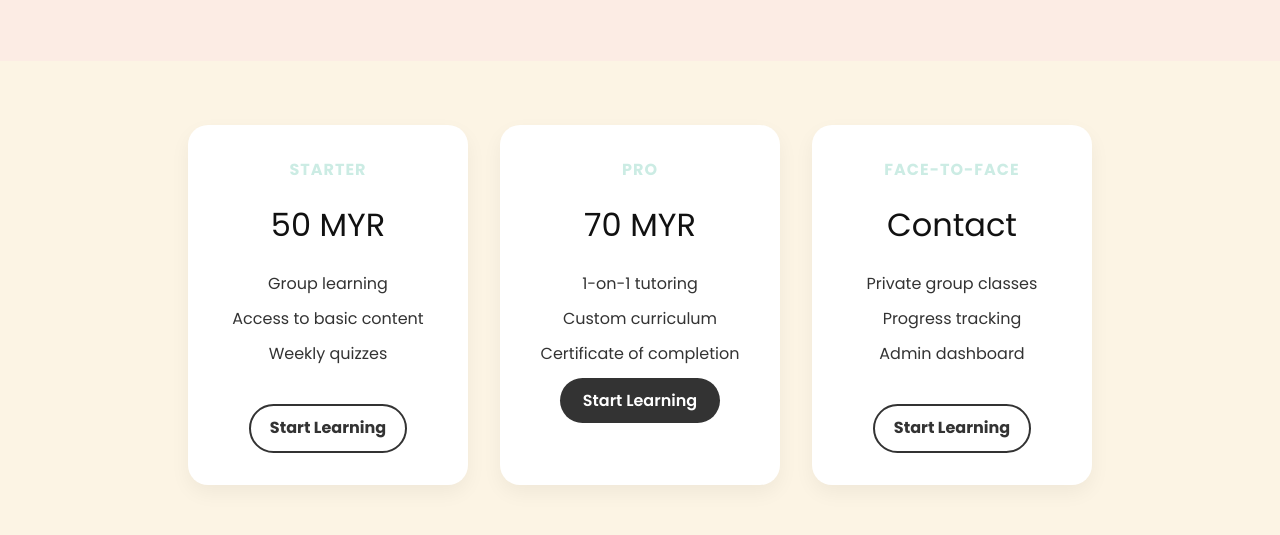
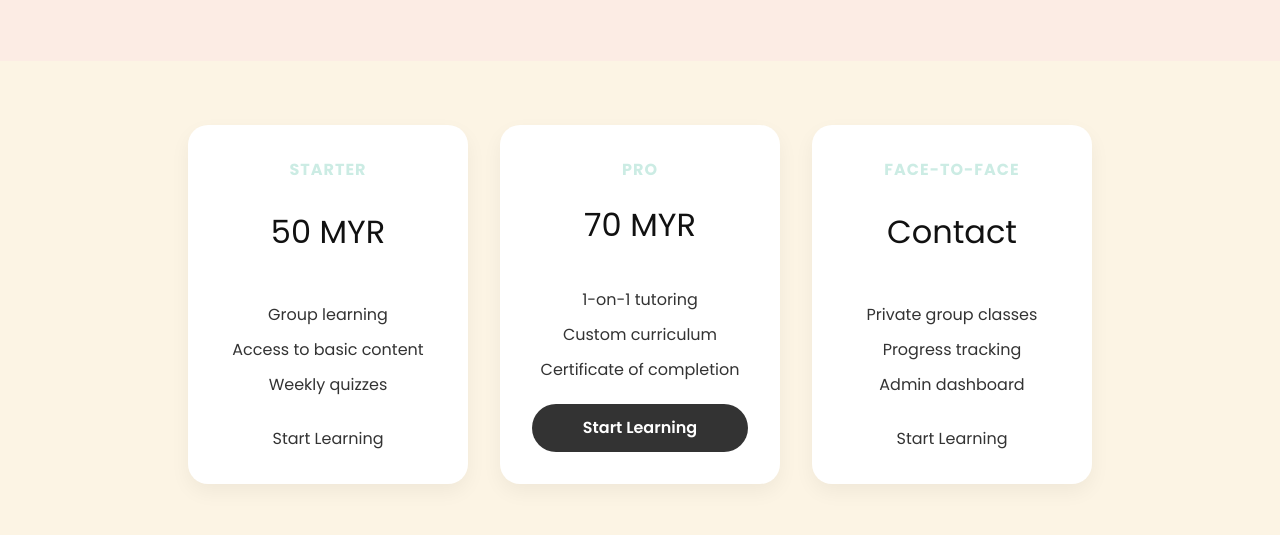
Before and after one commit to abdoulilo/Adeltuition, a plain HTML site: page index.html in a window 1280 px wide. Shown: the part 1174-1709 px from the top of the page. Drawn offline with Linux system fonts and the light colour scheme.

Commit message:
Update style.css

```diff
--- a/style.css
+++ b/style.css
@@ -254,6 +254,9 @@ a {
   width: 280px;
   text-align: center;
   transition: transform 0.3s;
+  display: flex;
+  flex-direction: column;
+  justify-content: space-between;
 }
 
 .card:hover {
@@ -283,13 +286,14 @@ a {
 }
 
 .btn-outline {
+  .btn-outline {
+  margin-top: auto;
   border: 2px solid #333;
   color: #333;
   padding: 0.6rem 1.2rem;
   border-radius: 30px;
   font-weight: bold;
   display: inline-block;
-  margin-top: 1rem;
 }
 
 .btn-outline:hover {
```
